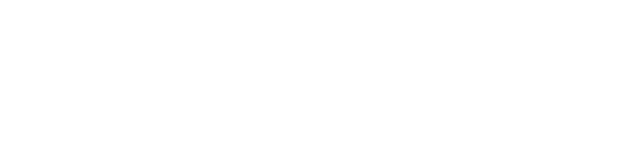
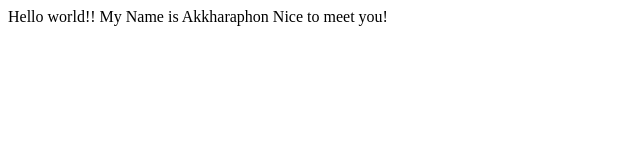
Before and after one commit to nookza86/GroupWorkshop5, a plain HTML site: page index.html in a window 1280 px wide. Shown: the whole page, without its empty margins (0-640 px from the left). Drawn offline with Linux system fonts and the light colour scheme.

Commit message:
Akkharaphon Commit

```diff
--- a/index.html
+++ b/index.html
@@ -5,7 +5,9 @@
 	</head>
 	<body>
 		<!--BEGIN: member # -->
-		<div id="1">
+		<div id="1"> Hello world!!
+				My Name is Akkharaphon
+				Nice to meet you!
 		</div>
 		<!--END: member 1 # -->
 		<!--BEGIN: member # -->
```
